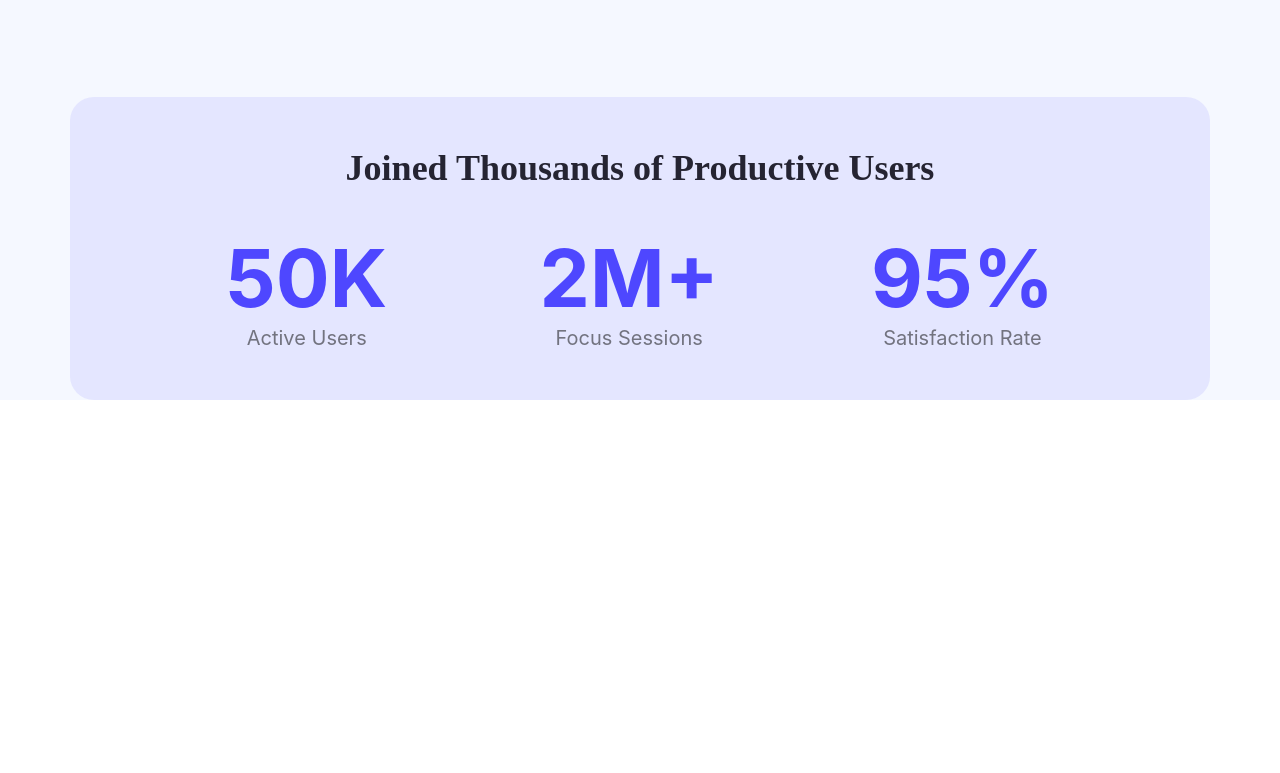
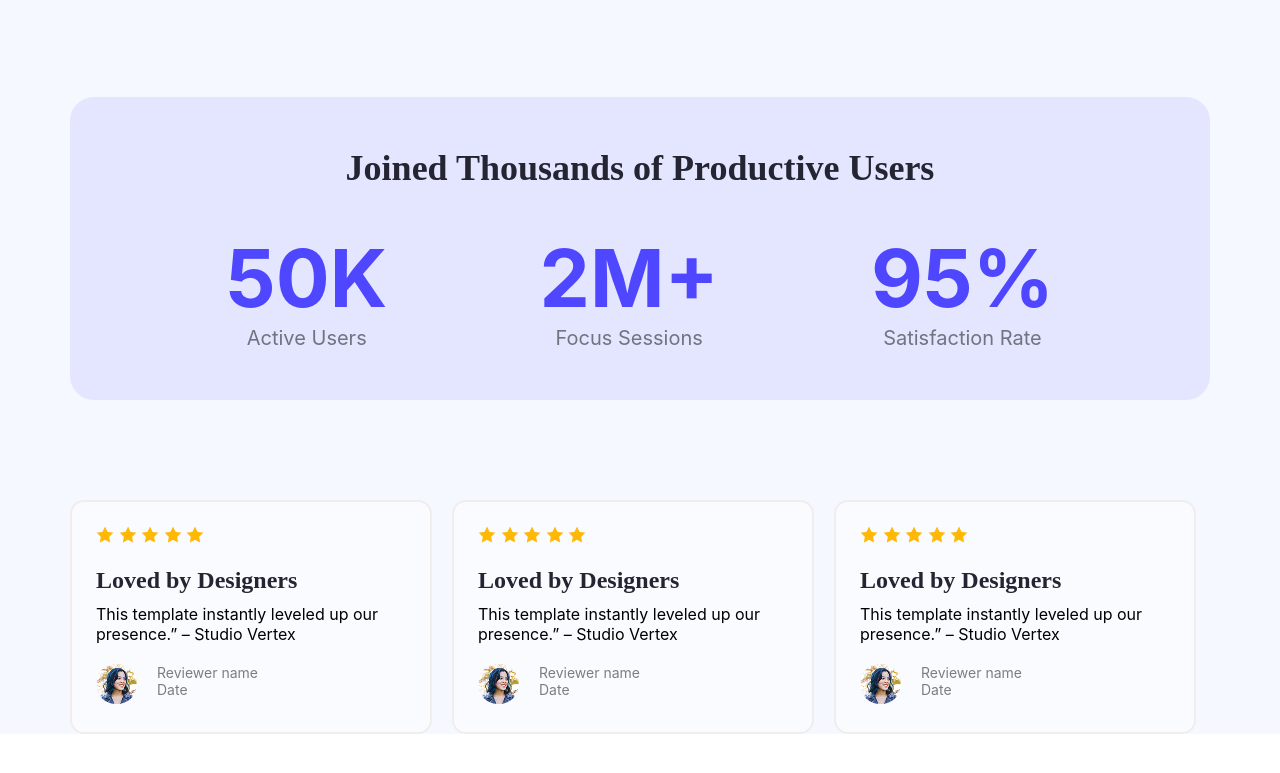
Before and after one commit to ARREZUAN/-ASSIGNMENT001-, a plain HTML site: page index.html in a window 1280 px wide. Shown: the part 1133-1906 px from the top of the page. Before the commit the page ends 1633 px from the top, so only its background shows below. Drawn offline with Linux system fonts and the light colour scheme.

Commit message:
3rd commit with review section

```diff
--- a/index.html
+++ b/index.html
@@ -59,6 +59,69 @@
             </div>
         </section>
 
+
+        <section class="review container">
+        <div class="review_container">
+            <div class="reviewers">
+                       <img src="Assets/icon-star.png" alt="">
+                        <img src="Assets/icon-star.png" alt="">
+                        <img src="Assets/icon-star.png" alt="">
+                        <img src="Assets/icon-star.png" alt="">
+                        <img src="Assets/icon-star.png" alt="">
+                        <h1>Loved by Designers</h1>
+                    <p>This template instantly leveled up our presence.” – Studio Vertex</p>
+                    <div class="avatar">
+                            <div class="avatar_img">
+                            <img src="Assets/avatar.png" alt="">
+                            </div>
+                            <div class="avatar_des">
+                                <p>Reviewer name</p>
+                                <p>Date</p>
+                            </div>
+                        </div>
+                </div>
+        </div>
+                <div class="review_container">
+            <div class="reviewers">
+                       <img src="Assets/icon-star.png" alt="">
+                        <img src="Assets/icon-star.png" alt="">
+                        <img src="Assets/icon-star.png" alt="">
+                        <img src="Assets/icon-star.png" alt="">
+                        <img src="Assets/icon-star.png" alt="">
+                        <h1>Loved by Designers</h1>
+                    <p>This template instantly leveled up our presence.” – Studio Vertex</p>
+                    <div class="avatar">
+                            <div class="avatar_img">
+                            <img src="Assets/avatar.png" alt="">
+                            </div>
+                            <div class="avatar_des">
+                                <p>Reviewer name</p>
+                                <p>Date</p>
+                            </div>
+                        </div>
+                </div>
+        </div>
+                <div class="review_container">
+            <div class="reviewers">
+                       <img src="Assets/icon-star.png" alt="">
+                        <img src="Assets/icon-star.png" alt="">
+                        <img src="Assets/icon-star.png" alt="">
+                        <img src="Assets/icon-star.png" alt="">
+                        <img src="Assets/icon-star.png" alt="">
+                        <h1>Loved by Designers</h1>
+                    <p>This template instantly leveled up our presence.” – Studio Vertex</p>
+                    <div class="avatar">
+                            <div class="avatar_img">
+                            <img src="Assets/avatar.png" alt="">
+                            </div>
+                            <div class="avatar_des">
+                                <p>Reviewer name</p>
+                                <p>Date</p>
+                            </div>
+                        </div>
+                </div>
+        </div>
+        </section>
     </main>
 
     <footer>
--- a/style.css
+++ b/style.css
@@ -3,6 +3,7 @@ padding:0;}
 
 .container{
 width: 1140px;
+margin: 0 auto;
 }
 
 .all_button{
@@ -21,6 +22,7 @@ height: 698px;
 
 main{
     background-color: #F5F8FF;
+    margin-bottom: 200px;
 }
 
 nav{
@@ -137,3 +139,42 @@ font-style: normal;
 font-weight: 400;
 line-height: normal;
 }
+
+.review{
+    display: flex;
+    gap: 20px;
+    font-family: Inter;
+
+}
+
+.review_container{
+   width: 310px;
+   padding: 24px;
+   border-radius: 14px;
+border: 2px solid #F2EDED;
+background: rgba(255, 255, 255, 0.50);
+}
+.reviewers h1{
+padding: 20px 0 10px 0;
+color: #252432;
+font-family: Raleway;
+font-size: 24px;
+font-style: normal;
+font-weight: 600;
+line-height: normal;
+}
+.avatar{
+    display: flex;
+    gap: 20PX;
+    padding-top: 20px;
+}
+.avatar_img img{
+     border-radius: 24px;
+}
+.avatar_des p{
+ color: rgba(0, 0, 0, 0.50);
+font-family: Inter;
+font-size: 14px;
+font-style: normal;
+line-height: normal;
+}
```
